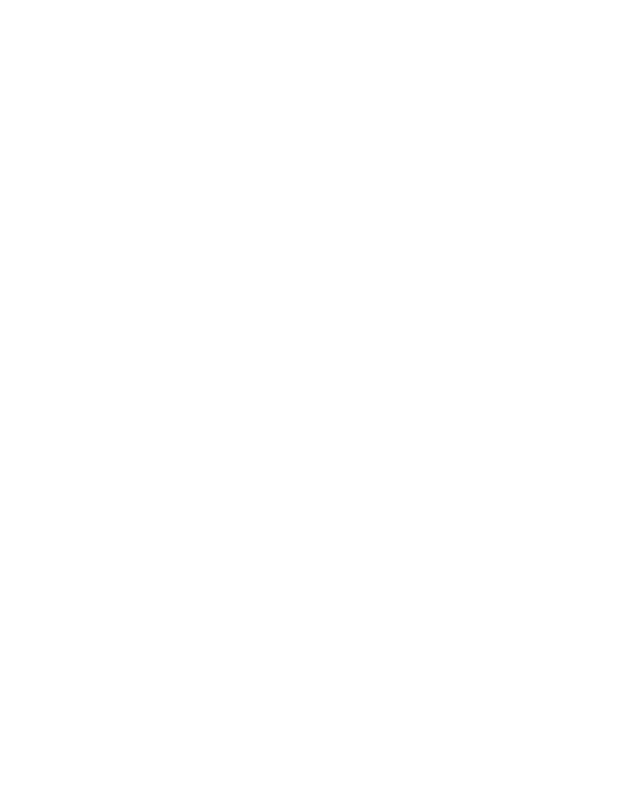
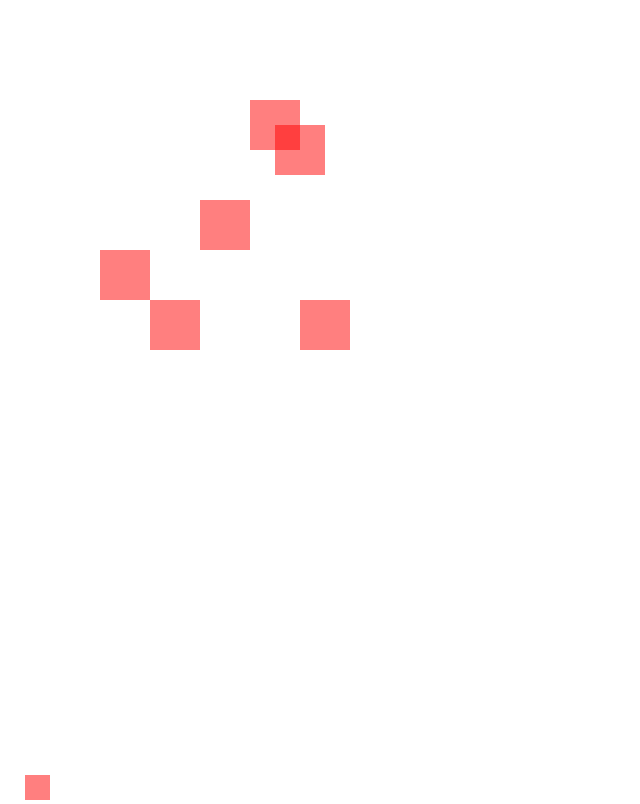
Before and after one commit to kjleitz/pretty-fly, a website built with webpack: page index.html in a window 1280 px wide. Shown: the whole page, without its empty margins (0-640 px from the left). Built offline with nearby package versions, Linux system fonts and the light colour scheme.

Commit message:
li'l physics simulator

```diff
--- /dev/null
+++ b/src/canvas.ts
@@ -0,0 +1,12 @@
+const canvas = document.createElement('canvas');
+
+const stretchCanvas = (): void => {
+  canvas.width = window.innerWidth;
+  canvas.height = window.innerHeight;
+};
+
+stretchCanvas();
+window.addEventListener('resize', stretchCanvas);
+document.body.appendChild(canvas);
+
+export default canvas;
--- a/src/index.ts
+++ b/src/index.ts
@@ -1,8 +1,94 @@
-const canvas = document.createElement('canvas');
-document.body.appendChild(canvas);
+/* eslint-disable max-classes-per-file */
 
-canvas.width = window.innerWidth;
-canvas.width = window.innerHeight;
+import mouse from './mouse';
+import canvas from './canvas';
+import onNewFrame from './onNewFrame';
 
-const c = canvas.getContext('2d');
-console.log(c);
+const c = canvas.getContext('2d')!;
+
+const GRAVITY_X = 0; // px/fr^2
+const GRAVITY_Y = 1; // px/fr^2
+
+const updateDimension = (position: number, velocity: number, acceleration: number, min: number, max: number): { position: number; velocity: number } => {
+  let newPosition = position + velocity;
+  let newVelocity = velocity + acceleration;
+  if (newPosition > max) {
+    newPosition = max;
+    newVelocity = 0;
+  } else if (newPosition < min) {
+    newPosition = min;
+    newVelocity = 0;
+  }
+
+  return { position: newPosition, velocity: newVelocity };
+};
+
+class Mass {
+  public mass = 1; // kg
+  public x = 0; // px
+  public y = 0; // px
+  public dx = 0; // px/fr
+  public dy = 0; // px/fr
+  public width = 25;
+  public height = 25;
+
+  get ax(): number { return GRAVITY_X; }
+  get ay(): number { return GRAVITY_Y; }
+
+  update(): void {
+    const newXDimension = updateDimension(this.x, this.dx, this.ax, this.width, window.innerWidth - this.width);
+    this.x = newXDimension.position;
+    this.dx = newXDimension.velocity;
+
+    const newYDimension = updateDimension(this.y, this.dy, this.ay, this.height, window.innerHeight - this.height);
+    this.y = newYDimension.position;
+    this.dy = newYDimension.velocity;
+  }
+}
+
+class Player extends Mass {
+  public jetpackForce = 1; // (kg * px) / fr^2
+
+  get jetpackAcceleration(): number { // px/fr^2
+    return this.jetpackForce / this.mass;
+  }
+
+  get ax(): number {
+    if (mouse.latest.buttons !== 1) return GRAVITY_X; // only add jetpack if the mouse is being clicked
+
+    const diffX = mouse.latest.x - this.x;
+    const magnitudeX = Math.abs(diffX / window.innerWidth) + 1;
+    if (diffX < 0) return (-1 * magnitudeX * this.jetpackAcceleration) + GRAVITY_X; // mouse is left of player
+    if (diffX > 0) return (magnitudeX * this.jetpackAcceleration) + GRAVITY_X; // mouse is right of player
+    return GRAVITY_X; // mouse is in line with player (diffX is zero)
+  }
+
+  get ay(): number {
+    if (mouse.latest.buttons !== 1) return GRAVITY_Y; // only add jetpack if the mouse is being clicked
+
+    const diffY = mouse.latest.y - this.y;
+    const magnitudeY = Math.abs(diffY / window.innerHeight) + 1;
+    if (diffY < 0) return (-1 * magnitudeY * this.jetpackAcceleration) + GRAVITY_Y; // mouse is above player
+    if (diffY > 0) return (magnitudeY * this.jetpackAcceleration) + GRAVITY_Y; // mouse is below player
+    return GRAVITY_Y; // mouse is in line with player (diffY is zero)
+  }
+}
+
+const player = new Player();
+
+onNewFrame(c, () => {
+  c.fillStyle = 'rgba(255, 0, 0, 0.5)';
+  c.fillRect(200, 200, 50, 50);
+  c.fillRect(275, 125, 50, 50);
+  c.fillRect(100, 250, 50, 50);
+  c.fillRect(300, 300, 50, 50);
+  c.fillRect(150, 300, 50, 50);
+  c.fillRect(250, 100, 50, 50);
+
+  // const color = (new Date().getTime() % 4096).toString(16);
+  // c.fillStyle = `#${color.padStart(6 - color.length, '0')}${color}`;
+  // c.globalAlpha = 0.9;
+  // c.fillRect(mouse.latest.x - 25, mouse.latest.y - 25, 50, 50);
+  c.fillRect(player.x, player.y, player.width, player.height);
+  player.update();
+});
--- a/src/mouse.ts
+++ b/src/mouse.ts
@@ -6,6 +6,12 @@ export class Mouse {
     window.addEventListener('mousemove', (event) => {
       this.latest = event;
     });
+    window.addEventListener('mousedown', (event) => {
+      this.latest = event;
+    });
+    window.addEventListener('mouseup', (event) => {
+      this.latest = event;
+    });
   }
 }
 
--- /dev/null
+++ b/src/onNewFrame.ts
@@ -0,0 +1,7 @@
+const onNewFrame = (c: CanvasRenderingContext2D, draw: () => void): void => {
+  requestAnimationFrame(() => onNewFrame(c, draw));
+  c.clearRect(0, 0, window.innerWidth, window.innerHeight);
+  draw();
+};
+
+export default onNewFrame;
```
Also changed, not shown: index.html (+1 -0 lines), src/index.template.html (+1 -0 lines).
